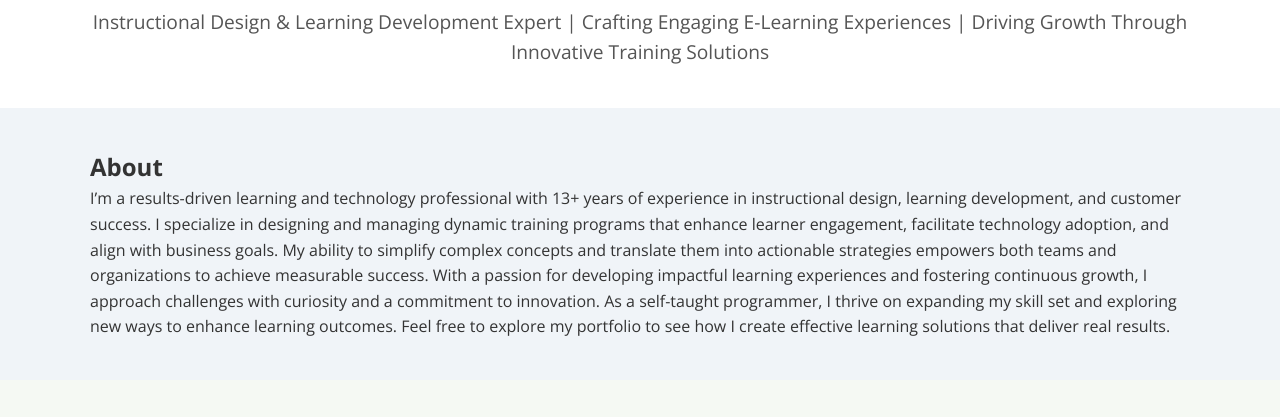
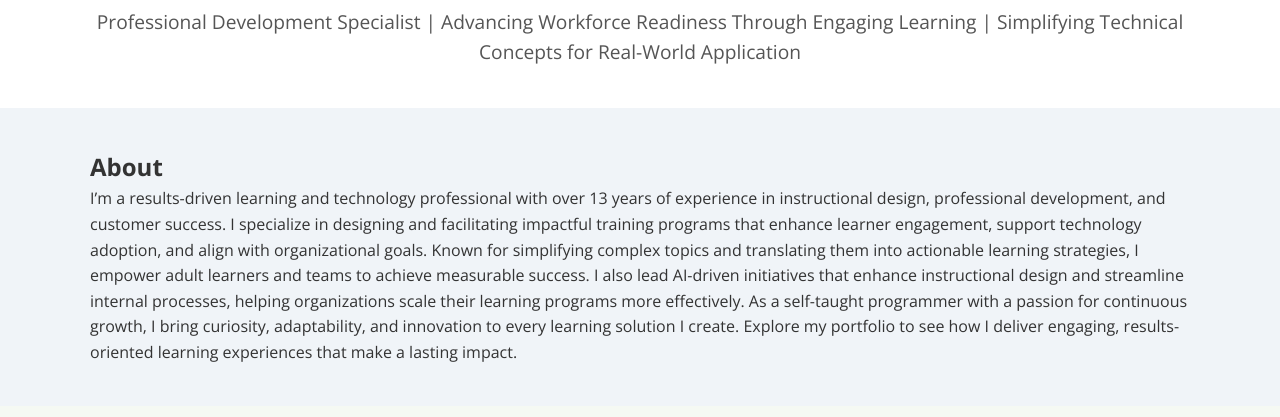
Before and after one commit to tjdevane/portfolio, a plain HTML site: page index.html in a window 1280 px wide. Shown: the part 343-760 px from the top of the page. Drawn offline with nearby package versions, Linux system fonts and the light colour scheme.

Commit message:
Update index.html

```diff
--- a/index.html
+++ b/index.html
@@ -243,7 +243,7 @@
         <img src="tj_profile.jpg" alt="Headshot" class="headshot">
         <div class="hero-text">
           <h1>TJ Devane</h1>
-          <p>Instructional Design & Learning Development Expert | Crafting Engaging E-Learning Experiences | Driving Growth Through Innovative Training Solutions</p>
+          <p>Professional Development Specialist | Advancing Workforce Readiness Through Engaging Learning | Simplifying Technical Concepts for Real-World Application</p>
         </div>
       </div>
     </div>
@@ -254,9 +254,10 @@
     <div class="section-content">
       <h2>About</h2>
       <p>
-        I’m a results-driven learning and technology professional with 13+ years of experience in instructional design, learning development, and customer success. I specialize in designing and managing dynamic training programs that enhance learner engagement, facilitate technology adoption, and align with business goals. My ability to simplify complex concepts and translate them into actionable strategies empowers both teams and organizations to achieve measurable success.
-        With a passion for developing impactful learning experiences and fostering continuous growth, I approach challenges with curiosity and a commitment to innovation. As a self-taught programmer, I thrive on expanding my skill set and exploring new ways to enhance learning outcomes.
-         Feel free to explore my portfolio to see how I create effective learning solutions that deliver real results.
+        I’m a results-driven learning and technology professional with over 13 years of experience in instructional design, professional development, and customer success. I specialize in designing and facilitating impactful training programs that enhance learner engagement, support technology adoption, and align with organizational goals.
+        Known for simplifying complex topics and translating them into actionable learning strategies, I empower adult learners and teams to achieve measurable success. I also lead AI-driven initiatives that enhance instructional design and streamline internal processes, helping organizations scale their learning programs more effectively.
+        As a self-taught programmer with a passion for continuous growth, I bring curiosity, adaptability, and innovation to every learning solution I create.
+        Explore my portfolio to see how I deliver engaging, results-oriented learning experiences that make a lasting impact.
       </p>
     </div>
   </section>
```
